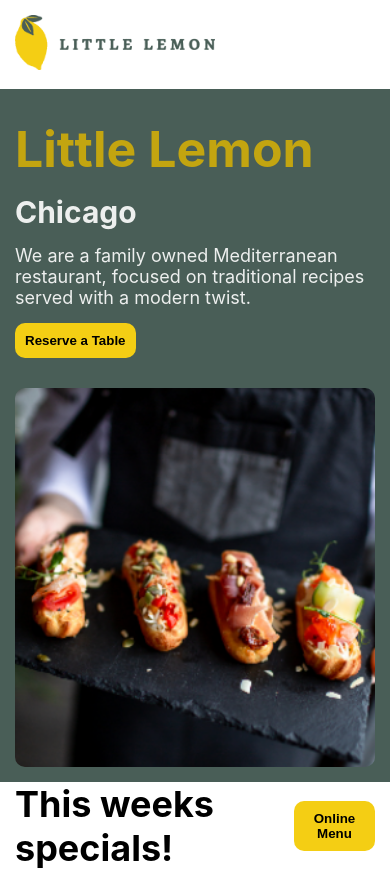
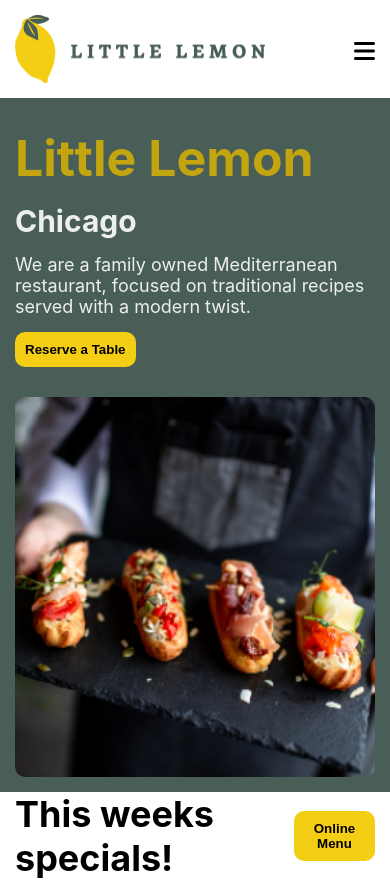
Before and after one commit to MikeyMike3/little-lemon, a React (Create React App) app: page / in a window 390 px wide. Shown: the top 880 px of the page. Built offline with nearby package versions, Linux system fonts and the light colour scheme.

Commit message:
Added a hamburger button

```diff
--- a/package.json
+++ b/package.json
@@ -3,6 +3,9 @@
   "version": "0.1.0",
   "private": true,
   "dependencies": {
+    "@fortawesome/fontawesome-svg-core": "^6.5.1",
+    "@fortawesome/free-solid-svg-icons": "^6.5.1",
+    "@fortawesome/react-fontawesome": "^0.2.0",
     "@testing-library/jest-dom": "^5.17.0",
     "@testing-library/react": "^13.4.0",
     "@testing-library/user-event": "^13.5.0",
--- a/src/App.css
+++ b/src/App.css
@@ -19,6 +19,7 @@ body {
 	justify-content: space-between;
 	align-items: center;
 	padding: 15px;
+	position: relative;
 }
 
 h3 {
@@ -39,8 +40,16 @@ ul {
 	gap: 30px;
 }
 
-.img-container img {
+.header-container img {
 	width: 250px;
+}
+
+.menu {
+	display: none;
+	position: absolute;
+	top: 39px;
+	right: 15px;
+	font-size: 24px;
 }
 
 .hero-container {
@@ -163,6 +172,47 @@ footer h3 {
 	font-size: medium;
 }
 
+@media (max-width: 1100px) {
+	.menu {
+		display: block;
+	}
+	.header-container {
+		flex-direction: column;
+		align-items: start;
+	}
+
+	.header-container ul {
+		display: none;
+		flex-direction: column;
+		gap: 5px;
+		width: 100%;
+		margin-top: 15px;
+		background-color: #495e57;
+		border-radius: 15px;
+	}
+
+	.wrapper .header-container .is-open {
+		display: flex;
+	}
+
+	.header-container ul li {
+		color: #edefee;
+		width: 100%;
+		text-align: center;
+		border-radius: 15px;
+		padding-top: 15px;
+		padding-bottom: 15px;
+		font-weight: bolder;
+		cursor: pointer;
+	}
+
+	.header-container ul li:hover {
+		background-color: #f4ce14;
+		color: black;
+		transition: 300ms;
+	}
+}
+
 @media (max-width: 900px) {
 	.img-container img {
 		width: 200px;
--- a/src/components/Header.js
+++ b/src/components/Header.js
@@ -1,23 +1,36 @@
-import React from "react";
+import React, { useState } from "react";
 import logo from "../imgs/Asset 16@4x.png";
+import { FontAwesomeIcon } from "@fortawesome/react-fontawesome";
+import { faBars } from "@fortawesome/free-solid-svg-icons";
 
 export const Header = () => {
+	const [isOpen, setIsOpen] = useState(false);
+
+	const toggleMenu = () => {
+		setIsOpen((open) => !open);
+	};
 	return (
 		<header>
 			<nav>
 				<div className="wrapper">
 					<div className="header-container">
-						<div className="img-container">
-							<img src={logo} alt="logo" />
-						</div>
-						{/* <ul>
+						<img src={logo} alt="logo" />
+						{/* <span className="menu" onClick={toggleMenu}>
+							Trigger
+						</span> */}
+						<FontAwesomeIcon
+							icon={faBars}
+							className="menu"
+							onClick={toggleMenu}
+						/>
+						<ul className={`${isOpen ? "is-open" : ""}`}>
 							<li>Home</li>
 							<li>About</li>
 							<li>Menu</li>
 							<li>Reservations</li>
 							<li>Order Online</li>
 							<li>Login</li>
-						</ul> */}
+						</ul>
 					</div>
 				</div>
 			</nav>
```
Also changed, not shown: 1 other file (tests, documents, lock files or other folders).
